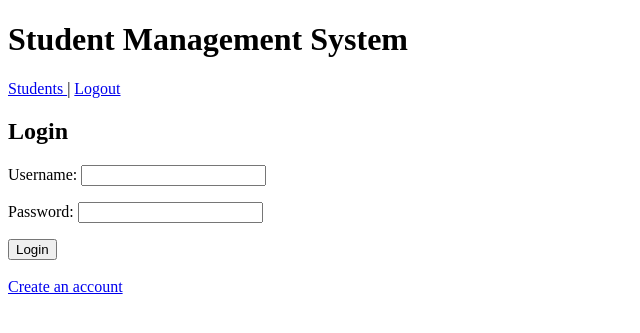
After one commit to ujwalbhattarai/Django-Project, a Django app: page /accounts/login/ in a window 1280 px wide. The commit adds this page. Shown: the top 333 px of the page, without its empty margins (0-640 px from the left). Run offline with Django 5.2, Linux system fonts and the light colour scheme.

Commit message:
Added logout into student managemt page and also added login and session creation

```diff
--- a/accounts/forms.py
+++ b/accounts/forms.py
@@ -45,3 +45,12 @@ class RegistrationForm(forms.ModelForm):
             user.save()
 
         return user
+
+
+class LoginForm(forms.Form):
+
+    username = forms.CharField()
+
+    password = forms.CharField(
+        widget=forms.PasswordInput
+    )
--- /dev/null
+++ b/accounts/templates/accounts/login.html
@@ -0,0 +1,29 @@
+{% extends "students/base.html" %}
+
+{% block title %}
+    Login
+{% endblock %}
+
+{% block content %}
+
+    <h2>Login</h2>
+
+    <form method="POST">
+
+        {% csrf_token %}
+
+        {{ form.as_p }}
+
+        <button type="submit">
+            Login
+        </button>
+
+    </form>
+
+    <br>
+
+    <a href="{% url 'accounts:register' %}">
+        Create an account
+    </a>
+
+{% endblock %}
--- a/accounts/urls.py
+++ b/accounts/urls.py
@@ -12,4 +12,16 @@ urlpatterns = [
         views.register,
         name="register"
     ),
+
+    path(
+        "login/",
+        views.user_login,
+        name="login"
+    ),
+
+    path(
+        "logout/",
+        views.user_logout,
+        name="logout"
+    ),
 ]
--- a/accounts/views.py
+++ b/accounts/views.py
@@ -1,6 +1,8 @@
+from django.contrib import messages
+from django.contrib.auth import authenticate, login, logout
 from django.shortcuts import render, redirect
 
-from .forms import RegistrationForm
+from .forms import RegistrationForm, LoginForm
 
 
 def register(request):
@@ -24,3 +26,65 @@ def register(request):
         "accounts/register.html",
         {"form": form}
     )
+
+
+def user_login(request):
+
+    if request.method == "POST":
+
+        form = LoginForm(request.POST)
+
+        if form.is_valid():
+
+            username = form.cleaned_data["username"]
+            password = form.cleaned_data["password"]
+
+            user = authenticate(
+                request,
+                username=username,
+                password=password
+            )
+
+            if user is not None:
+
+                login(request, user)
+
+                messages.success(
+                    request,
+                    "Login successful!"
+                )
+
+                return redirect(
+                    "students:student-list"
+                )
+
+            else:
+
+                form.add_error(
+                    None,
+                    "Invalid username or password."
+                )
+
+    else:
+
+        form = LoginForm()
+
+    return render(
+        request,
+        "accounts/login.html",
+        {"form": form}
+    )
+
+
+def user_logout(request):
+
+    logout(request)
+
+    messages.success(
+        request,
+        "You have been logged out."
+    )
+
+    return redirect(
+        "accounts:login"
+    )
--- a/students/templates/students/base.html
+++ b/students/templates/students/base.html
@@ -8,6 +8,19 @@
 
     <header>
         <h1>Student Management System</h1>
+
+        <nav>
+            <a href="{% url 'students:student-list' %}">
+                Students
+            </a>
+
+            |
+
+            <a href="{% url 'accounts:logout' %}">
+                Logout
+            </a>
+        </nav>
+
     </header>
 
     {% if messages %}
```
Also changed, not shown: db.sqlite3.
